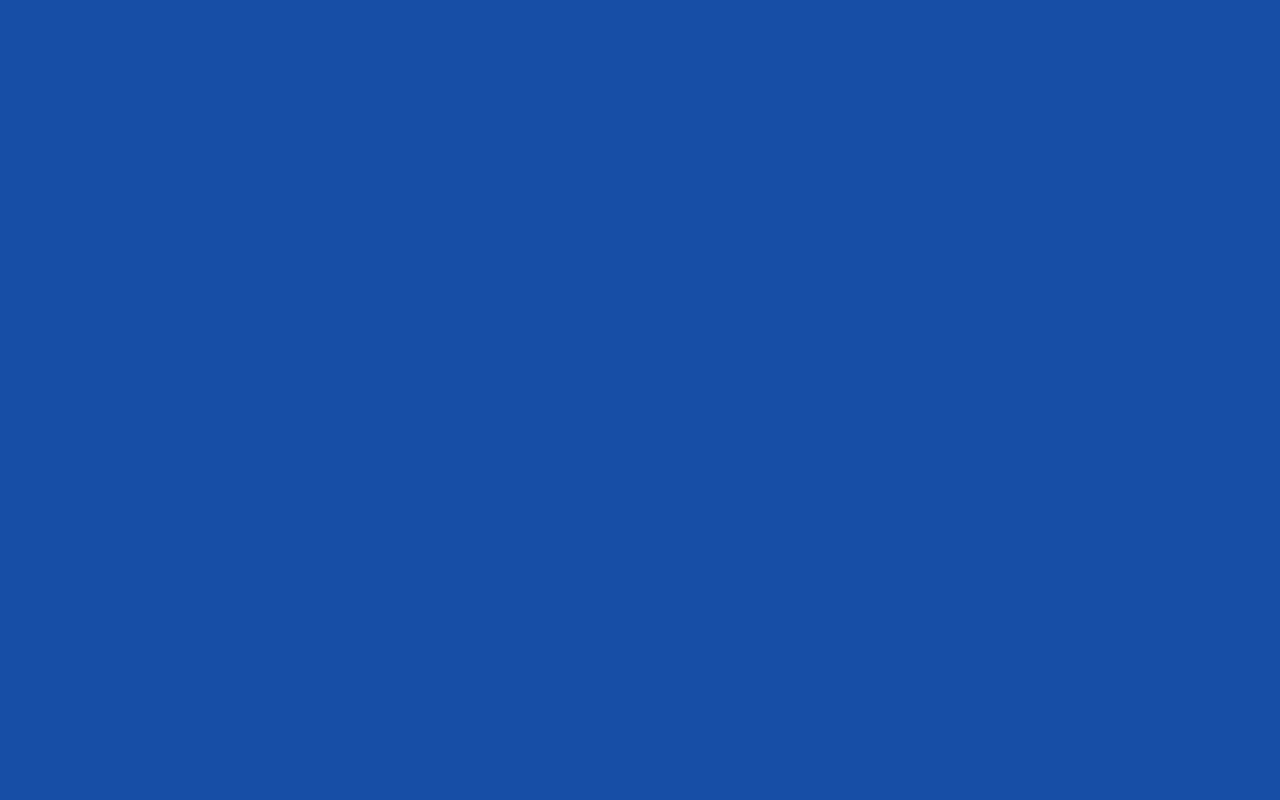
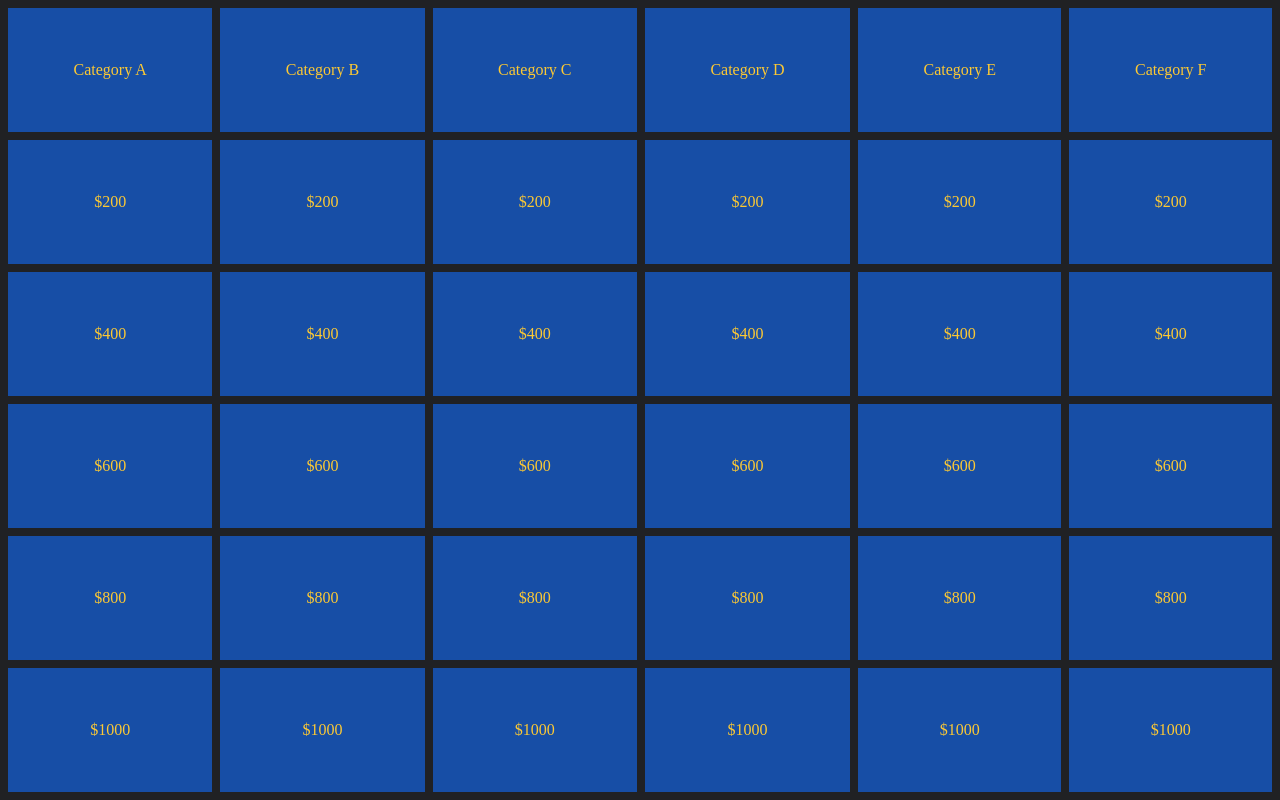
Before and after one commit to phantomesse/jeopardy, a plain HTML site: page index.html in a window 1280 px wide. Drawn offline with nearby package versions, Linux system fonts and the light colour scheme.

Commit message:
Get functionality in UI to work.

```diff
--- a/index.html
+++ b/index.html
@@ -11,6 +11,7 @@
 </head>
 
 <body>
+  <main></main>
 
   <script src="https://ajax.googleapis.com/ajax/libs/jquery/3.3.1/jquery.min.js"></script>
   <script src="js/question.js"></script>
--- a/js/category.js
+++ b/js/category.js
@@ -5,4 +5,14 @@ class Category {
     this.category = category;
     this.questions = [];
   }
+
+  render(container) {
+    // Header.
+    $('<div>').addClass('category').text(this.category).appendTo(container);
+
+    // Questions
+    for (let question of this.questions) {
+      question.render(container);
+    }
+  }
 }
--- a/js/game.js
+++ b/js/game.js
@@ -5,7 +5,11 @@ class Game {
     const self = this;
     Game._loadQuestions().then(function(questions) {
       const categories = Game._sortQuestionsIntoCategories(questions);
-      console.log(categories);
+      const container = $('main')
+      .css({'grid-template-rows' : `repeat(${categories.length}, 1fr)`});
+      for (let category of categories) {
+        category.render(container);
+      }
     });
   }
 
--- a/js/question.js
+++ b/js/question.js
@@ -7,5 +7,29 @@ class Question {
     this.answer = answer;
     this.score = score;
     this.isDoubleJeopardy = false;
+    this.seen = false;
+  }
+
+  render(container) {
+    const self = this;
+    const popup = $('<div>').addClass('popup');
+    $('<p>').text(this.question).appendTo(popup);
+    const answer = $('<p>').addClass('hidden').text(this.answer).appendTo(popup);
+    const popupButton = $('<button>').text('Reveal answer').appendTo(popup)
+    .click(function() {
+      if ($(this).text() === 'Close') {
+        popup.remove();
+      }
+      answer.removeClass('hidden');
+      $(this).text('Close');
+    });
+
+    const element = $('<div>')
+        .addClass('question')
+        .text(`\$${this.score}`)
+        .appendTo(container)
+        .click(function() {
+          popup.appendTo($('body'));
+        });
   }
 }
--- a/scss/styles.scss
+++ b/scss/styles.scss
@@ -1,9 +1,54 @@
 html,
 body {
-  background: #174EA6;
+  background: #202124;
   border: 0;
   height: 100%;
   margin: 0;
   padding: 0;
   width: 100%;
 }
+
+main {
+  $gap: 8px;
+  box-sizing: border-box;
+  display: grid;
+  grid-auto-flow: column;
+  grid-gap: $gap;
+  height: 100%;
+  padding: $gap;
+  width: 100%;
+}
+
+.category,
+.question {
+  align-items: center;
+  display: flex;
+  background: #174EA6;
+  color: #FCC934;
+  justify-content: center;
+}
+
+.question {
+  cursor: pointer;
+}
+
+.popup {
+  display: flex;
+  align-items: center;
+  flex-direction: column;
+  justify-content: center;
+  position: fixed;
+  top: 0;
+  left: 0;
+  background:#174EA6;
+  width: 100%;
+  height: 100%;
+
+  .hidden {
+    background: #000;
+    display: block;
+    pointer-events: none;
+    width: 30%;
+    user-select: none;
+  }
+}
```
Also changed, not shown: css/styles.css, 1 other file.
